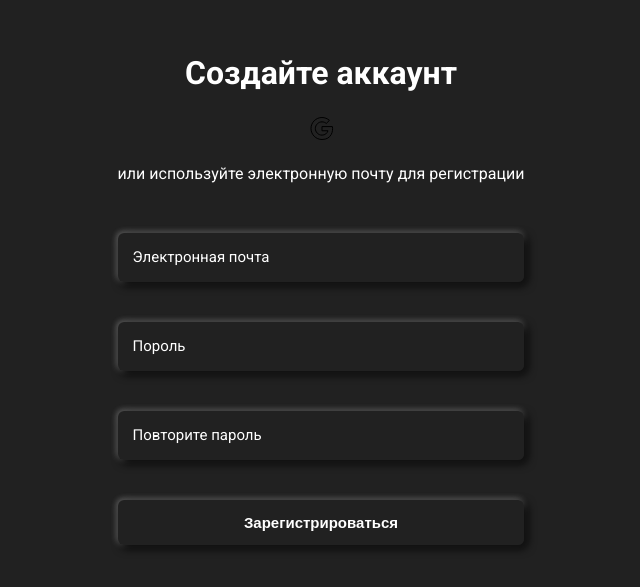
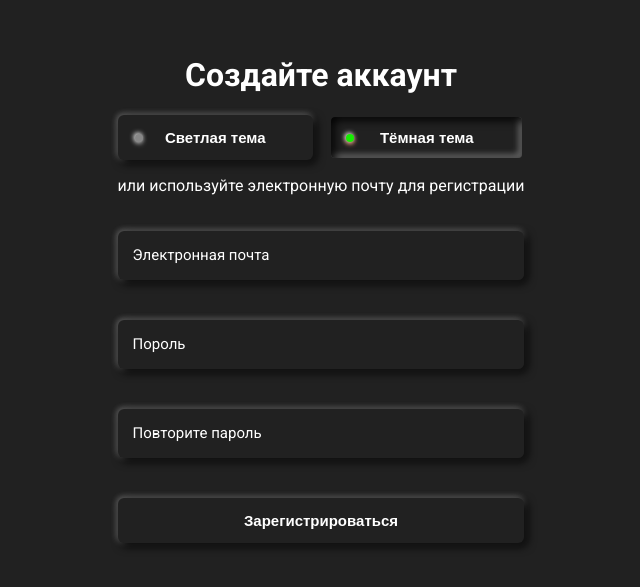
Before and after one commit to SuvStreet/registration-form_React_Result.School, a React (Vite) app: page / in a window 1280 px wide. Shown: the part 111-698 px from the top of the page, without its empty margins (319-959 px from the left). Built offline with nearby package versions, Linux system fonts and the light colour scheme.

Commit message:
add light & dark theme

```diff
--- a/index.html
+++ b/index.html
@@ -1,4 +1,4 @@
-<!doctype html>
+<!DOCTYPE html>
 <html lang="ru">
 	<head>
 		<meta charset="UTF-8" />
--- a/src/App.jsx
+++ b/src/App.jsx
@@ -2,9 +2,8 @@ import { useForm } from 'react-hook-form'
 import * as yup from 'yup'
 import { yupResolver } from '@hookform/resolvers/yup'
 
-import iconGoogle from '../src/assets/icon-google.svg'
-
 import s from './App.module.css'
+import { useEffect, useState } from 'react'
 
 const fieldScheme = yup.object().shape({
 	email: yup
@@ -24,6 +23,14 @@ const fieldScheme = yup.object().shape({
 })
 
 function App() {
+	const [light, setLight] = useState(false)
+	const [dark, setDark] = useState(true)
+
+	useEffect(() => {
+		const body = document.querySelector('body')
+		body.classList.add(s.dark)
+	}, [])
+
 	const {
 		register,
 		handleSubmit,
@@ -47,6 +54,24 @@ function App() {
 		confirmPassword: errors.confirmPassword?.message,
 	}
 
+	const handleClickSwitchTheme = (e) => {
+		const body = document.querySelector('body')
+
+		const { id } = e.target
+		if (id === 'light') {
+			body.classList.remove(s.dark)
+			body.classList.add(s.light)
+			setLight(true)
+			setDark(false)
+		}
+		if (id === 'dark') {
+			body.classList.remove(s.light)
+			body.classList.add(s.dark)
+			setLight(false)
+			setDark(true)
+		}
+	}
+
 	const onSubmit = (formData) => {
 		console.log('formData', formData)
 		reset()
@@ -54,15 +79,37 @@ function App() {
 
 	return (
 		<>
-			<div className={s.container1}>
+			<div className={s.container}>
 				<div className={s.header}>
 					<h1 className={s.title}>Создайте аккаунт</h1>
 
-					<div className={s.icons}>
-						<div className={s.icon}>
-							<img src={iconGoogle} alt='iconGoogle' />
-						</div>
+					<div className={s.groupBtn} onClick={handleClickSwitchTheme}>
+						<button
+							className={
+								s.button +
+								' ' +
+								s.switchBtn +
+								' ' +
+								(light ? s.active + ' ' + s.inset : '')
+							}
+							id='light'
+						>
+							Светлая тема
+						</button>
+						<button
+							className={
+								s.button +
+								' ' +
+								s.switchBtn +
+								' ' +
+								(dark ? s.active + ' ' + s.inset : '')
+							}
+							id='dark'
+						>
+							Тёмная тема
+						</button>
 					</div>
+
 					<div className='text'>
 						<p>или используйте электронную почту для регистрации</p>
 					</div>
@@ -120,7 +167,10 @@ function App() {
 							}
 							autoComplete='off'
 							{...register('confirmPassword')}
-							{...errorsForm.confirmPassword === undefined ? setFocus('submit') : ''}
+							{...(errorsForm.confirmPassword === undefined &&
+							watch('confirmPassword') !== ''
+								? setFocus('submit')
+								: '')}
 						/>
 						<label className={s.label}>Повторите пароль</label>
 						{errorsForm.confirmPassword && (
--- a/src/App.module.css
+++ b/src/App.module.css
@@ -1,40 +1,108 @@
 :root {
 	--border-radius: 15px;
-	--bgr-main: #212121;
+	--bgr-main-dark: #212121;
+	--bgr-main-light: #e9e9e9;
+	--text-dark: #212121;
+	--text-light: #fff;
+	--color-shadow-dark1: #000;
+	--color-shadow-dark2: #ffffff66;
+	--color-shadow-light1: #c5c5c5;
+	--color-shadow-light2: #fff;
+	--color-green: #15ee01;
+}
+
+body {
+	transition: background-color 0.3s ease;
+}
+
+body.light {
+	background: var(--bgr-main-light);
+	color: var(--text-dark);
+}
+
+body.dark {
+	background: var(--bgr-main-dark);
+	color: var(--text-light);
 }
 
 .container {
 	display: flex;
 	flex-direction: column;
 	place-content: center;
-	/* border-radius: 50px; */
-	background: var(--bgr-main);
-	/* box-shadow: 20px 20px 60px #424242, -20px -20px 60px #333333; */
 	padding: 15px;
 }
 
 .header {
-	margin-bottom: 50px;
+	margin-bottom: 20px;
 }
 
-.icons {
+.groupBtn {
 	display: flex;
 	place-content: center;
-	width: 35px;
-	height: 35px;
+	justify-content: space-between;
 	border-radius: 35px;
-	/* border: solid 1px rgb(102, 102, 102); */
 	margin: auto;
 }
 
-.icon {
-	max-width: 25px;
-	margin: auto;
+.switchBtn {
+	width: 48%;
+	position: relative;
+	&:before {
+		content: '';
+		position: absolute;
+		top: 40%;
+		left: 15px;
+		display: block;
+		width: 8px;
+		height: 8px;
+		border-radius: 100%;
+		background: -webkit-gradient(
+				linear,
+				left top,
+				left bottom,
+				from(#888),
+				to(hsla(0, 0%, 100%, 0))
+			),
+			#888;
+		background: linear-gradient(180deg, #888, hsla(0, 0%, 100%, 0)), #888;
+		box-shadow: -1px -1px 5px #fff, 0 2px 5px #888;
+	}
 }
 
-img {
-	width: 25px;
-	height: 25px;
+.active {
+	&:before {
+		content: '';
+		position: absolute;
+		top: 40%;
+		left: 15px;
+		display: block;
+		width: 8px;
+		height: 8px;
+		border-radius: 100%;
+		background: -webkit-gradient(
+				linear,
+				left top,
+				left bottom,
+				from(var(--color-green)),
+				to(hsla(0, 0%, 100%, 0))
+			),
+			var(--color-green);
+		background: linear-gradient(180deg, var(--color-green), hsla(0, 0%, 100%, 0)),
+			var(--color-green);
+		box-shadow: -1px -1px 5px #fff, 0 2px 5px #f49a74;
+	}
+}
+
+
+
+.dark .active:hover {
+	box-shadow: inset 3px 3px 10px var(--color-shadow-dark1),
+		inset -1px -1px 3px var(--color-shadow-dark2);
+}
+
+.light .active:hover {
+	box-shadow: inset 3px 3px 10px var(--color-shadow-light1),
+		inset -1px -1px 3px var(--color-shadow-light2);
 }
 
 .form {
@@ -51,13 +119,6 @@ img {
 	font-size: 13px;
 }
 
-
-/* .input_container .input:focus.error {
-	border: 1px solid red;
-	box-shadow: 3px 3px 10px rgb(255, 0, 0), -1px -1px 6px rgba(255, 0, 0, 0.4),
-		inset 3px 3px 10px rgb(255, 0, 0), inset -1px -1px 6px rgba(255, 0, 0, 0.4);
-} */
-
 /* ============================================== */
 
 .input_content {
@@ -65,7 +126,6 @@ img {
 	flex-direction: column;
 	gap: 7px;
 	position: relative;
-	color: white;
 	margin-bottom: 40px;
 }
 
@@ -80,27 +140,32 @@ img {
 
 .input,
 .button {
-	/* width: 100%; */
 	height: 45px;
 	border: 2px solid transparent;
 	outline: none;
 	padding: 0px 7px;
 	border-radius: 6px;
-	color: #fff;
 	font-size: 15px;
 	background-color: transparent;
-	box-shadow: 3px 3px 10px rgba(0, 0, 0, 1), -1px -1px 6px rgba(255, 255, 255, 0.4);
+	transition: 0.3s ease;
+}
+
+.light .input,
+.light .button {
+	color: var(--text-dark);
+	box-shadow: 3px 3px 10px var(--color-shadow-light1),
+		-1px -1px 6px var(--color-shadow-light2);
+}
+
+.dark .button,
+.dark .input {
+	color: var(--text-light);
+	box-shadow: 3px 3px 10px var(--color-shadow-dark1),
+		-1px -1px 6px var(--color-shadow-dark2);
 }
 
 .input.error {
 	border: 2px solid red;
-}
-
-.input:focus {
-	/* border: 2px solid transparent; */
-	color: #fff;
-	box-shadow: 3px 3px 10px rgba(0, 0, 0, 1), -1px -1px 6px rgba(255, 255, 255, 0.4),
-		inset 3px 3px 10px rgba(0, 0, 0, 1), inset -1px -1px 6px rgba(255, 255, 255, 0.4);
 }
 
 .input_content .isEmpty ~ .label,
@@ -111,9 +176,18 @@ img {
 }
 
 .input_content .isEmpty,
-.input_content .input:focus {
-	box-shadow: 3px 3px 10px rgba(0, 0, 0, 1), -1px -1px 6px rgba(255, 255, 255, 0.4),
-		inset 3px 3px 10px rgba(0, 0, 0, 1), inset -1px -1px 6px rgba(255, 255, 255, 0.4);
+.dark .input_content .input:focus {
+	box-shadow: 3px 3px 10px var(--color-shadow-dark1),
+		-1px -1px 6px var(--color-shadow-dark2), inset 3px 3px 10px var(--color-shadow-dark1),
+		inset -1px -1px 6px var(--color-shadow-dark2);
+}
+
+.input_content .isEmpty,
+.light .input_content .input:focus {
+	box-shadow: 3px 3px 10px var(--color-shadow-light1),
+		-1px -1px 6px var(--color-shadow-light2),
+		inset 3px 3px 10px var(--color-shadow-light1),
+		inset -1px -1px 6px var(--color-shadow-light2);
 }
 
 /* ======================================= */
@@ -123,11 +197,46 @@ img {
 	font-weight: 700;
 }
 
-.button:hover,
-.button:focus {
-	box-shadow: 3px 3px 5px rgba(0, 0, 0, 1), -1px -1px 3px rgba(255, 255, 255, 0.4);
+.dark .button {
+	background-color: var(--bgr-main-dark);
 }
 
-.button:active {
-	box-shadow: inset 3px 3px 10px #000000, inset -3px -3px 6px rgba(255, 255, 255, 0.4);
+.light .button {
+	background-color: var(--bgr-main-light);
 }
+
+.dark .button:hover:not(.active),
+.dark .button:focus:not(.active) {
+	box-shadow: 3px 3px 10px var(--color-shadow-dark1),
+		-1px -1px 3px var(--color-shadow-dark2);
+}
+
+.light .button:hover:not(.active),
+.light .button:focus:not(.active) {
+	box-shadow: 3px 3px 10px var(--color-shadow-light1),
+		-1px -1px 3px var(--color-shadow-light2);
+}
+
+.dark .button:active:not(.active),
+.dark .inset {
+	box-shadow: inset 3px 3px 10px var(--color-shadow-dark1),
+		inset -3px -3px 6px var(--color-shadow-dark2);
+}
+
+.light .button:active:not(.active),
+.light .inset {
+	box-shadow: inset 3px 3px 10px var(--color-shadow-light1),
+		inset -3px -3px 6px var(--color-shadow-light2);
+}
+
+
+@media (max-width: 450px) {
+	.groupBtn {
+		flex-direction: column;
+		gap: 10px;
+	}
+
+	.switchBtn {
+		width: 100%;
+	}
+}
--- a/src/index.css
+++ b/src/index.css
@@ -9,8 +9,6 @@ body {
   place-items: center;
   min-width: 320px;
   min-height: 100dvh;
-	background: #212121;
-	color: #ffffff;
 }
 
 #root {
```
Lines whose indentation alone changed are shown as unchanged.
